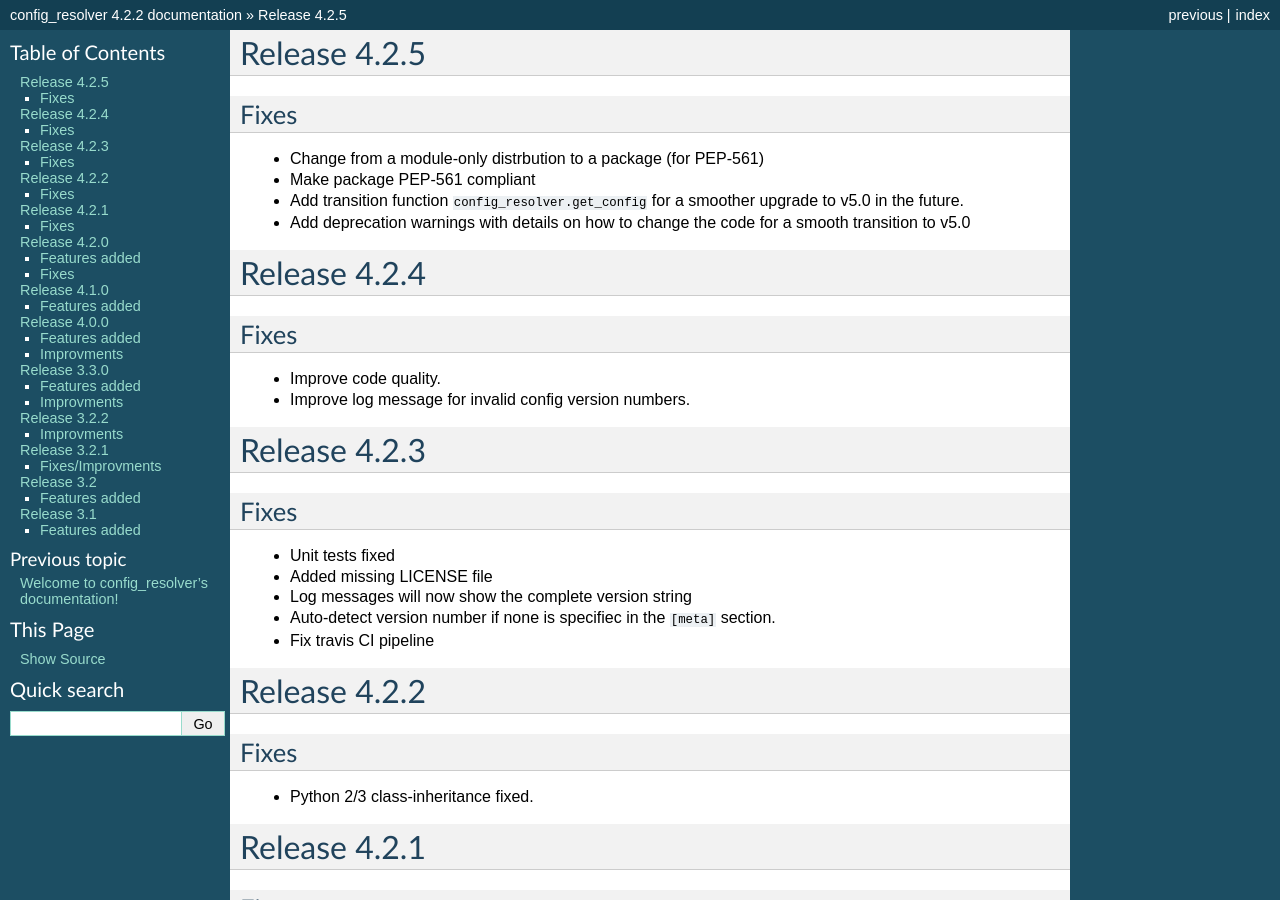
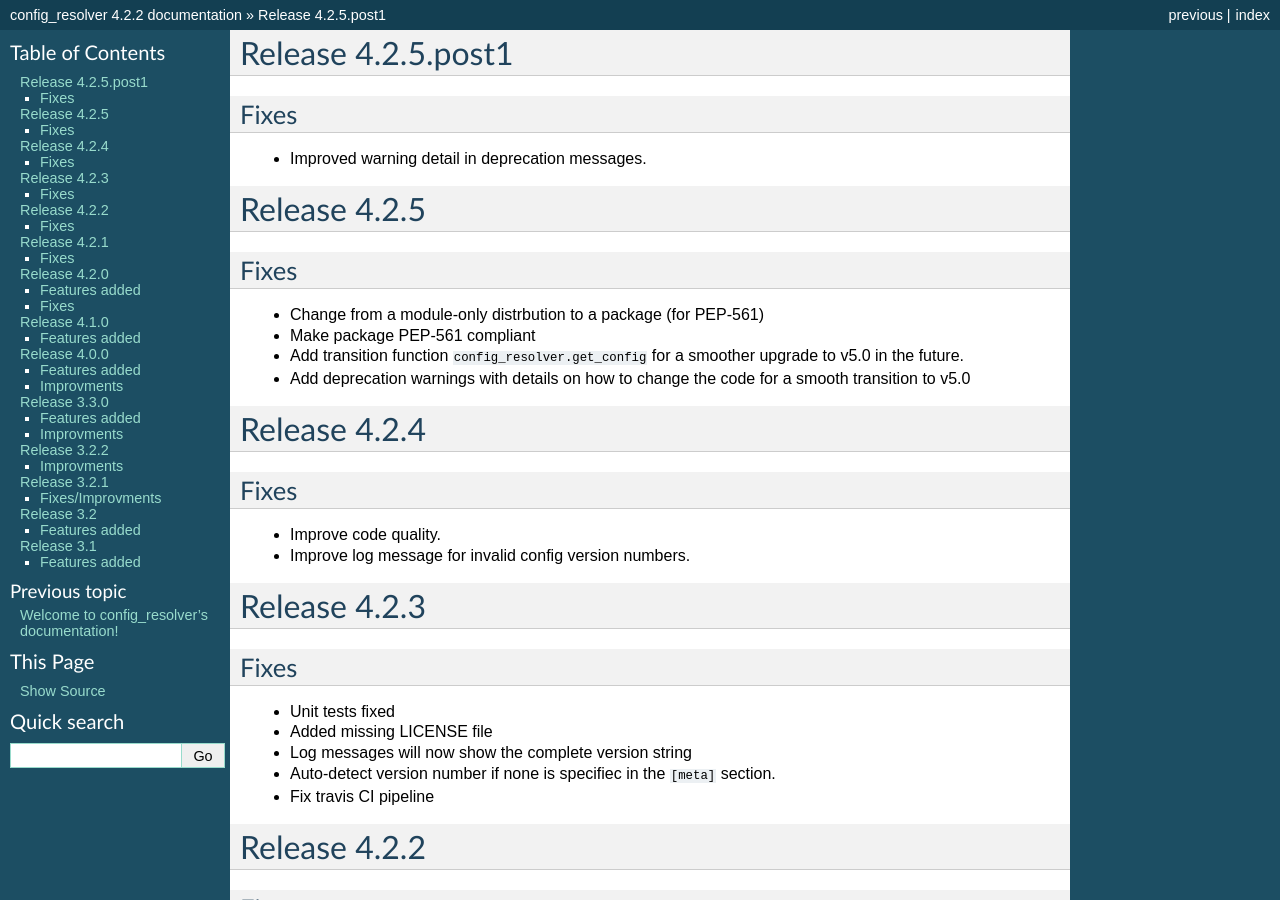
Before and after one commit to exhuma/config_resolver, a Sphinx documentation site: the page built from doc/changelog.rst, in a window 1280 px wide and 900 px high. Built offline with Sphinx 7.4.7, drawn with Linux system fonts in a browser that asks for light colours; pages that are not in the unit, such as notebooks, are missing from menus; some of the changed text lies outside the part shown.

Commit message:
Update changelog

```diff
--- a/doc/changelog.rst
+++ b/doc/changelog.rst
@@ -1,3 +1,12 @@
+Release 4.2.5.post1
+-------------------
+
+Fixes
+~~~~~
+
+* Improved warning detail in deprecation messages.
+
+
 Release 4.2.5
 -------------
 
```
